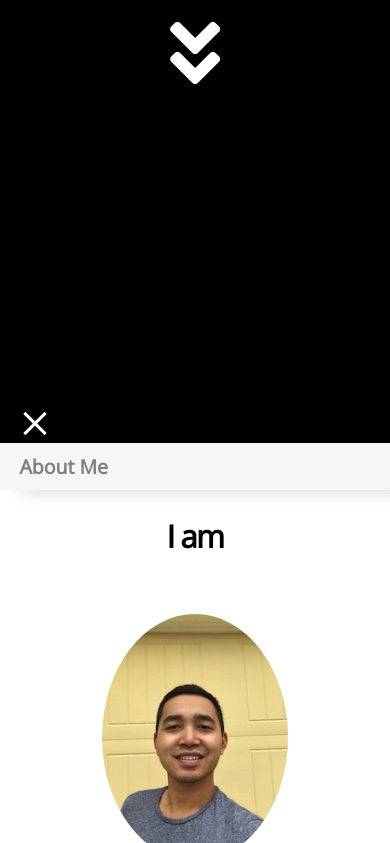
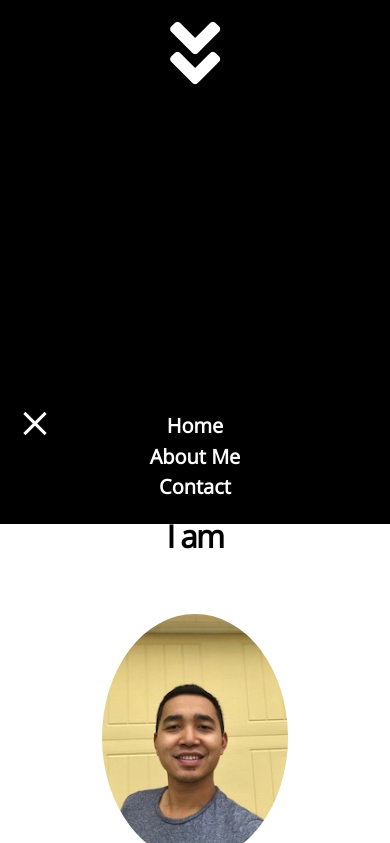
Before and after one commit to nvictordev/portfolio, a plain HTML site: page index.html in a window 390 px wide. Both pictures are taken after a click on the element 34 px from the left and 862 px from the top of the page. Shown: the part 441-1284 px from the top of the page. Drawn offline with nearby package versions, Linux system fonts and the light colour scheme.

Commit message:
Implement mobile-friendly menu

```diff
--- a/css/main.css
+++ b/css/main.css
@@ -242,7 +242,13 @@ font-size: 2em;
 		left: 5vw;
 		display: block;
 		position: absolute;
+		z-index: 1;
 	}
+
+	nav #mobile-menu {
+		display: block;
+	}
+
 	nav .nav-head {
 		display: none;
 	}
@@ -265,6 +271,34 @@ font-size: 2em;
 	display: block;
 	transform: rotate(0deg);
 	transition: .5s ease-in-out;
+}
+
+#mobile-menu {
+	background-color: black;
+	padding-bottom: 20px;
+	top: 45px;
+	position: relative;
+	width: 100%;
+	z-index: 0;
+	transition: transform 1s ease-in-out;
+	display: none;
+}
+
+#mobile-menu a {
+	text-decoration: none;
+	display: block;
+	color: white;
+	padding-bottom: 1vw;
+}
+
+#mobile-menu.opened {
+	transform: translate(0);
+	opacity: 1;
+}
+
+#mobile-menu.closed {
+	transform: translate(0, -50%);
+	opacity: 0;
 }
 
 #hamburger-icon span:nth-child(1) {
--- a/index.html
+++ b/index.html
@@ -31,6 +31,11 @@
 				<a class="nav-title bold" href="#home">Home</a>
 				<a class="nav-title bold about-me">About Me</a>
 				<a class="nav-title bold contact">Contact</a>
+			</div>
+			<div id="mobile-menu" class="closed">
+				<a class="bold" href="#home">Home</a>
+				<a class="bold about-me">About Me</a>
+				<a class="bold contact">Contact</a>
 			</div>
 		</nav>
 		<section id="about">
--- a/js/index.js
+++ b/js/index.js
@@ -50,7 +50,22 @@ $(function() {
 
   //Hamburger bars
   $('#hamburger-icon').click(function() {
-    $(this).toggleClass('open');
+    if ($('#mobile-menu').hasClass('opened')) {
+      $('#mobile-menu').removeClass('opened');
+      $('#mobile-menu').addClass('closed');
+      $('#hamburger-icon').removeClass('open');
+    } else {
+      $('#hamburger-icon').addClass('open');
+      $('#mobile-menu').removeClass('closed');
+      $('#mobile-menu').addClass('opened');
+    }
   });
 
+  // Hide mobile menu modal
+  $('#mobile-menu > a').click(function () {
+    $('#mobile-menu').removeClass('opened');
+    $('#mobile-menu').addClass('closed');
+    $('#hamburger-icon').removeClass('open');
+  })
+
 })
```
